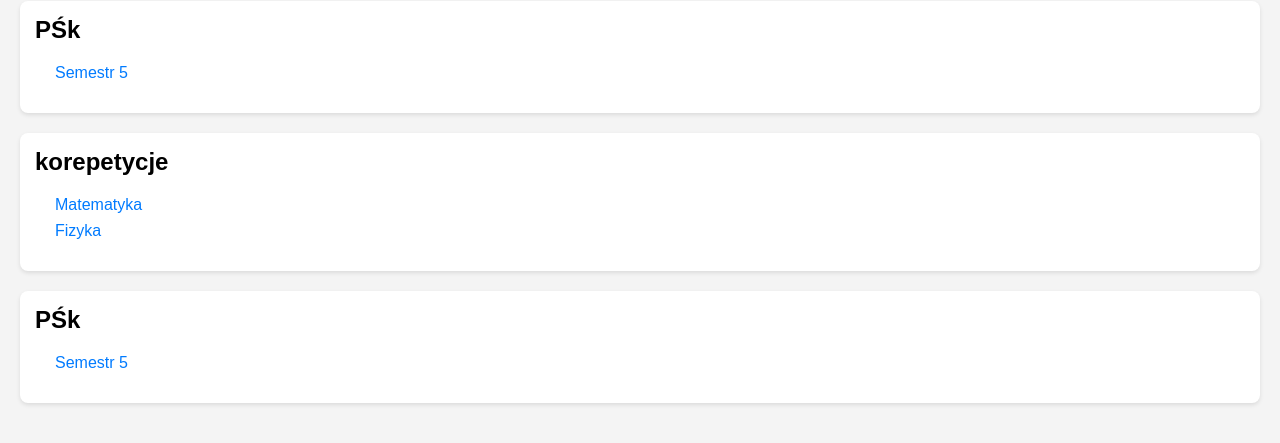
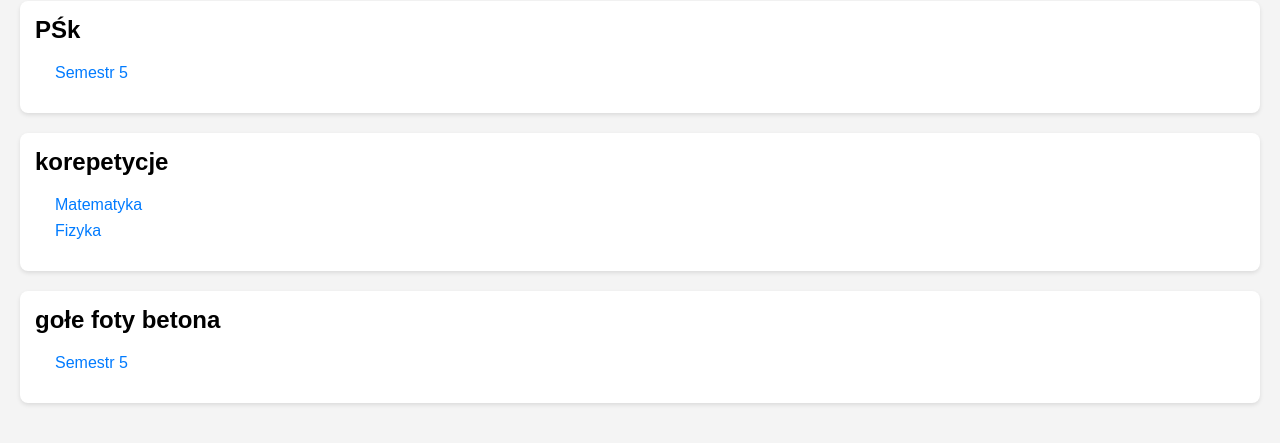
Before and after one commit to jakub-arkadiusz-putowski/japweb, a plain HTML site: page index.html in a window 1280 px wide. Shown: the part 99-542 px from the top of the page. Drawn offline with Linux system fonts and the light colour scheme.

Commit message:
Update index.html

```diff
--- a/index.html
+++ b/index.html
@@ -63,7 +63,7 @@
 
         <!-- Kategoria PSK -->
         <div class="category">
-            <h2>PŚk</h2>
+            <h2>gołe foty betona</h2>
             <ul>
                 <p><a href="password.html">Semestr 5</a></p>
             </ul>
```
